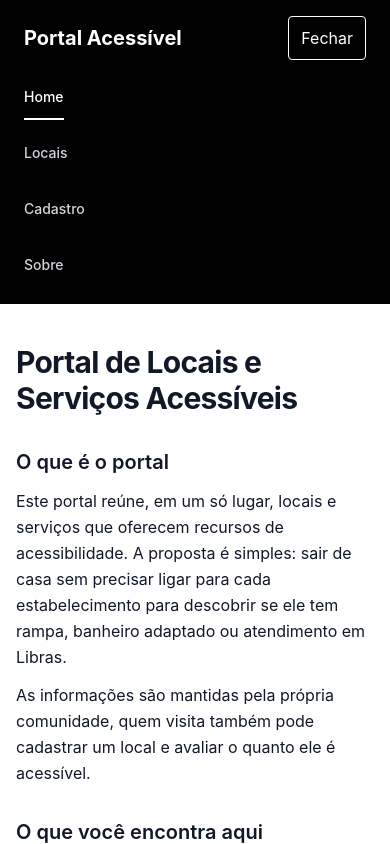
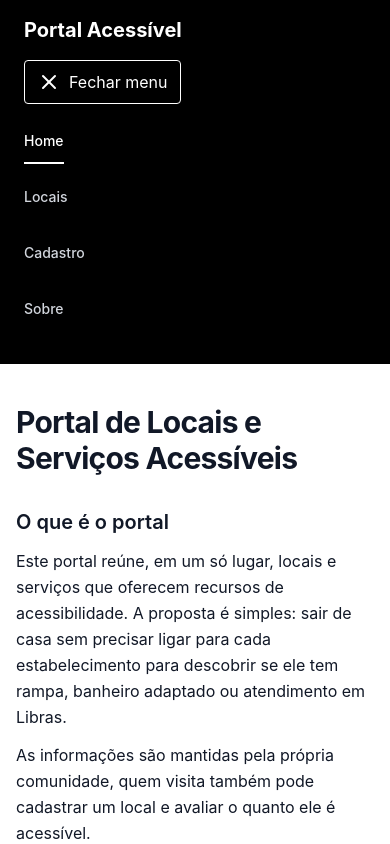
Before and after one commit to 1TDSPY-26/portal-locais-acessiveis, a React (Vite) app: page / in a window 390 px wide. Both pictures are taken after a click on the button "Menu". Shown: the top 844 px of the page. Built offline with nearby package versions, Linux system fonts and the light colour scheme; no server answers.

Commit message:
refactor: extrai NavigationLinks e MenuMobile do Header e corrige o nome do botão

```diff
--- a/src/components/Header/Header.tsx
+++ b/src/components/Header/Header.tsx
@@ -1,79 +1,23 @@
-import { useEffect, useRef, useState } from 'react'
-import { NavLink } from 'react-router-dom'
-
-const links = [
-  { to: '/', label: 'Home', end: true },
-  { to: '/locais', label: 'Locais' },
-  { to: '/cadastro', label: 'Cadastro' },
-  { to: '/sobre', label: 'Sobre' },
-]
-
-function NavigationLinks({ onNavigate }: { onNavigate?: () => void }) {
-  return (
-    <ul className="flex flex-col gap-3 sm:flex-row sm:flex-wrap sm:gap-x-6">
-      {links.map(({ to, label, end }) => (
-        <li key={to}>
-          <NavLink
-            to={to}
-            end={end}
-            onClick={onNavigate}
-            className={({ isActive }) =>
-              `inline-flex min-h-11 items-center border-b-2 text-sm font-medium transition-colors focus-visible:outline focus-visible:outline-2 focus-visible:outline-offset-2 focus-visible:outline-white ${
-                isActive
-                  ? 'border-white text-white'
-                  : 'border-transparent text-gray-300 hover:border-gray-500 hover:text-white'
-              }`
-            }
-          >
-            {label}
-          </NavLink>
-        </li>
-      ))}
-    </ul>
-  )
-}
+import { Link } from 'react-router-dom'
+import MenuMobile from './MenuMobile'
+import NavigationLinks from './NavigationLinks'
 
 export default function Cabecalho() {
-  const [menuAberto, setMenuAberto] = useState(false)
-  const botaoRef = useRef<HTMLButtonElement>(null)
-
-  useEffect(() => {
-    if (!menuAberto) return
-    const fecharComEscape = (event: KeyboardEvent) => {
-      if (event.key === 'Escape') {
-        setMenuAberto(false)
-        botaoRef.current?.focus()
-      }
-    }
-    document.addEventListener('keydown', fecharComEscape)
-    return () => document.removeEventListener('keydown', fecharComEscape)
-  }, [menuAberto])
-
   return (
     <header className="bg-black">
       <div className="mx-auto flex max-w-6xl flex-wrap items-center justify-between gap-4 px-6 py-4">
-        <p className="text-xl font-bold text-white">Portal Acessível</p>
+        <Link
+          to="/"
+          className="text-xl font-bold text-white focus-visible:outline focus-visible:outline-2 focus-visible:outline-offset-2 focus-visible:outline-white"
+        >
+          Portal Acessível
+        </Link>
+
         <nav aria-label="Navegação principal" className="hidden sm:block">
           <NavigationLinks />
         </nav>
-        <button
-          ref={botaoRef}
-          type="button"
-          aria-label={menuAberto ? 'Fechar menu' : 'Abrir menu'}
-          aria-expanded={menuAberto}
-          aria-controls="menu-mobile"
-          onClick={() => setMenuAberto((aberto) => !aberto)}
-          className="min-h-11 rounded border border-white px-3 text-white focus-visible:outline focus-visible:outline-2 focus-visible:outline-offset-2 focus-visible:outline-white sm:hidden"
-        >
-          {menuAberto ? 'Fechar' : 'Menu'}
-        </button>
-        <nav
-          id="menu-mobile"
-          aria-label="Navegação principal móvel"
-          className={`w-full sm:hidden ${menuAberto ? 'block' : 'hidden'}`}
-        >
-          <NavigationLinks onNavigate={() => setMenuAberto(false)} />
-        </nav>
+
+        <MenuMobile />
       </div>
     </header>
   )
--- /dev/null
+++ b/src/components/Header/MenuMobile.tsx
@@ -0,0 +1,104 @@
+import { useEffect, useRef, useState } from 'react'
+import { useLocation } from 'react-router-dom'
+import NavigationLinks from './NavigationLinks'
+
+const LARGURA_DESKTOP = '(min-width: 640px)'
+
+export default function MenuMobile() {
+  const { pathname } = useLocation()
+  const [aberto, setAberto] = useState(false)
+  const [rotaAtual, setRotaAtual] = useState(pathname)
+  const botaoRef = useRef<HTMLButtonElement>(null)
+  const areaRef = useRef<HTMLDivElement>(null)
+
+  if (pathname !== rotaAtual) {
+    setRotaAtual(pathname)
+    setAberto(false)
+  }
+
+  function fechar() {
+    setAberto(false)
+  }
+
+  function fecharEVoltarFoco() {
+    setAberto(false)
+    botaoRef.current?.focus()
+  }
+
+  useEffect(() => {
+    if (typeof window === 'undefined' || !window.matchMedia) return
+    const mediaQuery = window.matchMedia(LARGURA_DESKTOP)
+
+    function lidarComMudanca(e: MediaQueryListEvent | MediaQueryList) {
+      if (e.matches) fechar()
+    }
+
+    lidarComMudanca(mediaQuery)
+    mediaQuery.addEventListener('change', lidarComMudanca)
+
+    return () => mediaQuery.removeEventListener('change', lidarComMudanca)
+  }, [])
+
+  useEffect(() => {
+    if (!aberto) return
+
+    function lidarComTeclado(event: KeyboardEvent) {
+      if (event.key === 'Escape') {
+        fecharEVoltarFoco()
+      }
+    }
+
+    function lidarComCliqueFora(event: MouseEvent) {
+      if (areaRef.current && !areaRef.current.contains(event.target as Node)) {
+        fechar()
+      }
+    }
+
+    document.addEventListener('keydown', lidarComTeclado)
+    document.addEventListener('mousedown', lidarComCliqueFora)
+
+    return () => {
+      document.removeEventListener('keydown', lidarComTeclado)
+      document.removeEventListener('mousedown', lidarComCliqueFora)
+    }
+  }, [aberto])
+
+  return (
+    <div ref={areaRef} className="w-full sm:hidden">
+      <button
+        ref={botaoRef}
+        type="button"
+        aria-expanded={aberto}
+        aria-controls="menu-mobile"
+        onClick={() => setAberto(!aberto)}
+        className="inline-flex min-h-[44px] min-w-[44px] items-center justify-center gap-2 rounded border border-white px-3 text-white focus-visible:outline focus-visible:outline-2 focus-visible:outline-offset-2 focus-visible:outline-white"
+      >
+        <svg aria-hidden="true" width="24" height="24" fill="none" stroke="currentColor" strokeWidth="2" strokeLinecap="round" strokeLinejoin="round">
+          {aberto ? (
+            <>
+              <line x1="18" y1="6" x2="6" y2="18" />
+              <line x1="6" y1="6" x2="18" y2="18" />
+            </>
+          ) : (
+            <>
+              <line x1="3" y1="12" x2="21" y2="12" />
+              <line x1="3" y1="6" x2="21" y2="6" />
+              <line x1="3" y1="18" x2="21" y2="18" />
+            </>
+          )}
+        </svg>
+        {aberto ? 'Fechar menu' : 'Menu'}
+      </button>
+
+      {aberto && (
+        <nav
+          id="menu-mobile"
+          aria-label="Navegação principal móvel"
+          className="mt-4 pb-4"
+        >
+          <NavigationLinks onNavigate={fechar} />
+        </nav>
+      )}
+    </div>
+  )
+}
--- /dev/null
+++ b/src/components/Header/NavigationLinks.tsx
@@ -0,0 +1,37 @@
+import { NavLink } from 'react-router-dom'
+
+const links = [
+  { to: '/', label: 'Home', end: true },
+  { to: '/locais', label: 'Locais' },
+  { to: '/cadastro', label: 'Cadastro' },
+  { to: '/sobre', label: 'Sobre' },
+]
+
+interface NavigationLinksProps {
+  onNavigate?: () => void
+}
+
+export default function NavigationLinks({ onNavigate }: NavigationLinksProps) {
+  return (
+    <ul className="flex flex-col gap-3 sm:flex-row sm:flex-wrap sm:gap-x-6">
+      {links.map(({ to, label, end }) => (
+        <li key={to}>
+          <NavLink
+            to={to}
+            end={end}
+            onClick={onNavigate}
+            className={({ isActive }) =>
+              `inline-flex min-h-[44px] items-center border-b-2 text-sm font-medium transition-colors focus-visible:outline focus-visible:outline-2 focus-visible:outline-offset-2 focus-visible:outline-white ${
+                isActive
+                  ? 'border-white text-white'
+                  : 'border-transparent text-gray-300 hover:border-gray-500 hover:text-white'
+              }`
+            }
+          >
+            {label}
+          </NavLink>
+        </li>
+      ))}
+    </ul>
+  )
+}
```
